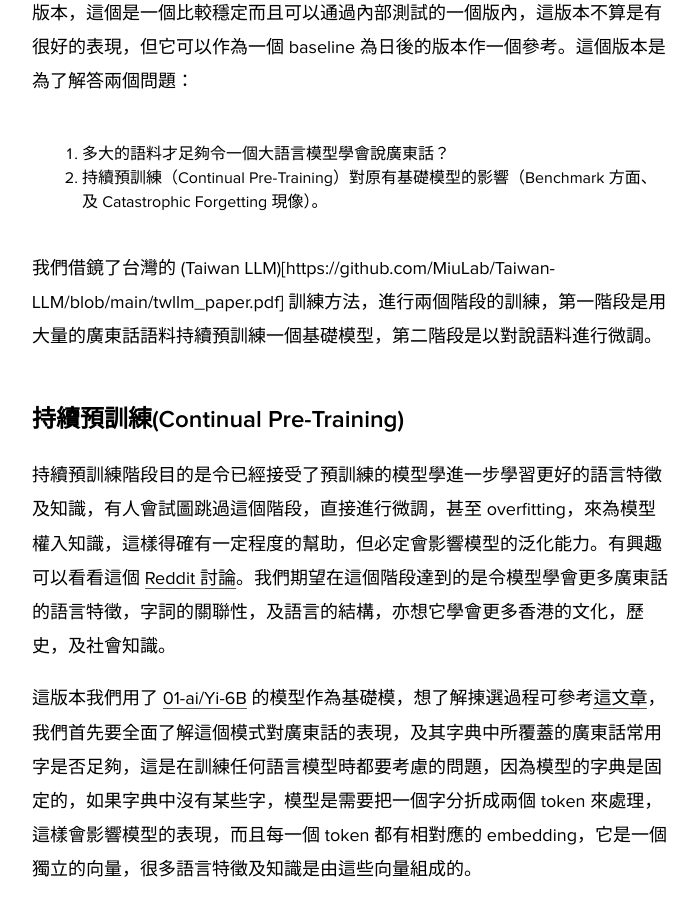
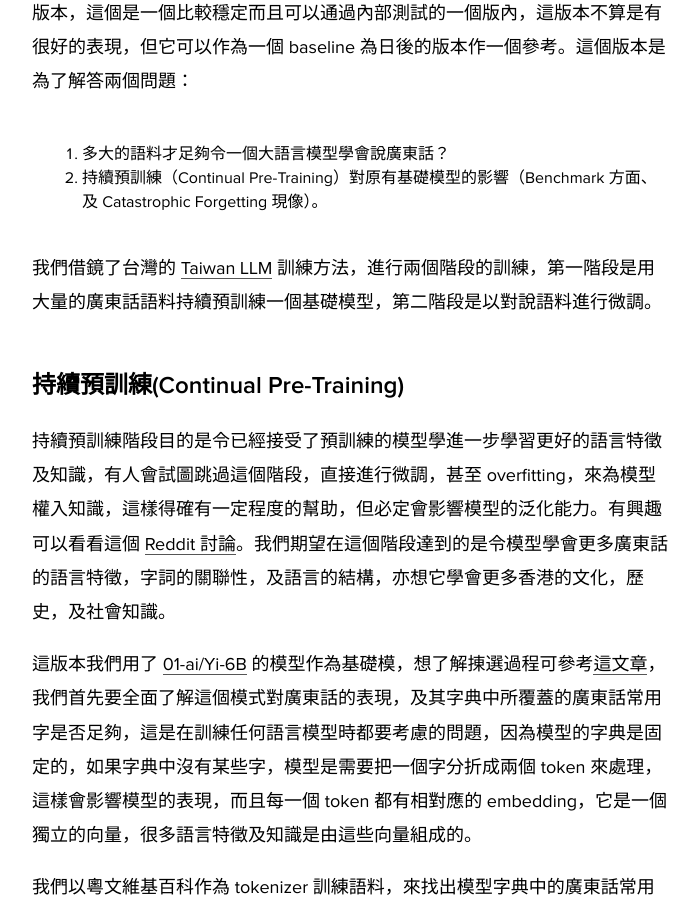
Before and after one commit to indiejoseph/indiejoseph.github.io, a Jekyll site: the page built from _posts/2024-04-28-cantonesellm_tech_report.md, in a window 1280 px wide and 900 px high, scrolled down 758 px. Shown: the whole window, without its empty margins (288-987 px from the left). Built offline with Jekyll 4.4.1, drawn with Linux system fonts in a browser that asks for light colours; nearby versions of some CDN libraries; some web fonts are replaced.

Commit message:
fix typoe

```diff
--- a/_posts/2024-04-28-cantonesellm_tech_report.md
+++ b/_posts/2024-04-28-cantonesellm_tech_report.md
@@ -13,7 +13,7 @@ author: Joseph Cheng
 1. 多大的語料才足夠令一個大語言模型學會說廣東話？
 2. 持續預訓練（Continual Pre-Training）對原有基礎模型的影響（Benchmark 方面、及 Catastrophic Forgetting 現像）。
 
-我們借鏡了台灣的 (Taiwan LLM)[https://github.com/MiuLab/Taiwan-LLM/blob/main/twllm_paper.pdf] 訓練方法，進行兩個階段的訓練，第一階段是用大量的廣東話語料持續預訓練一個基礎模型，第二階段是以對說語料進行微調。
+我們借鏡了台灣的 [Taiwan LLM](https://github.com/MiuLab/Taiwan-LLM/blob/main/twllm_paper.pdf) 訓練方法，進行兩個階段的訓練，第一階段是用大量的廣東話語料持續預訓練一個基礎模型，第二階段是以對說語料進行微調。
 
 ## 持續預訓練(Continual Pre-Training)
 
```
